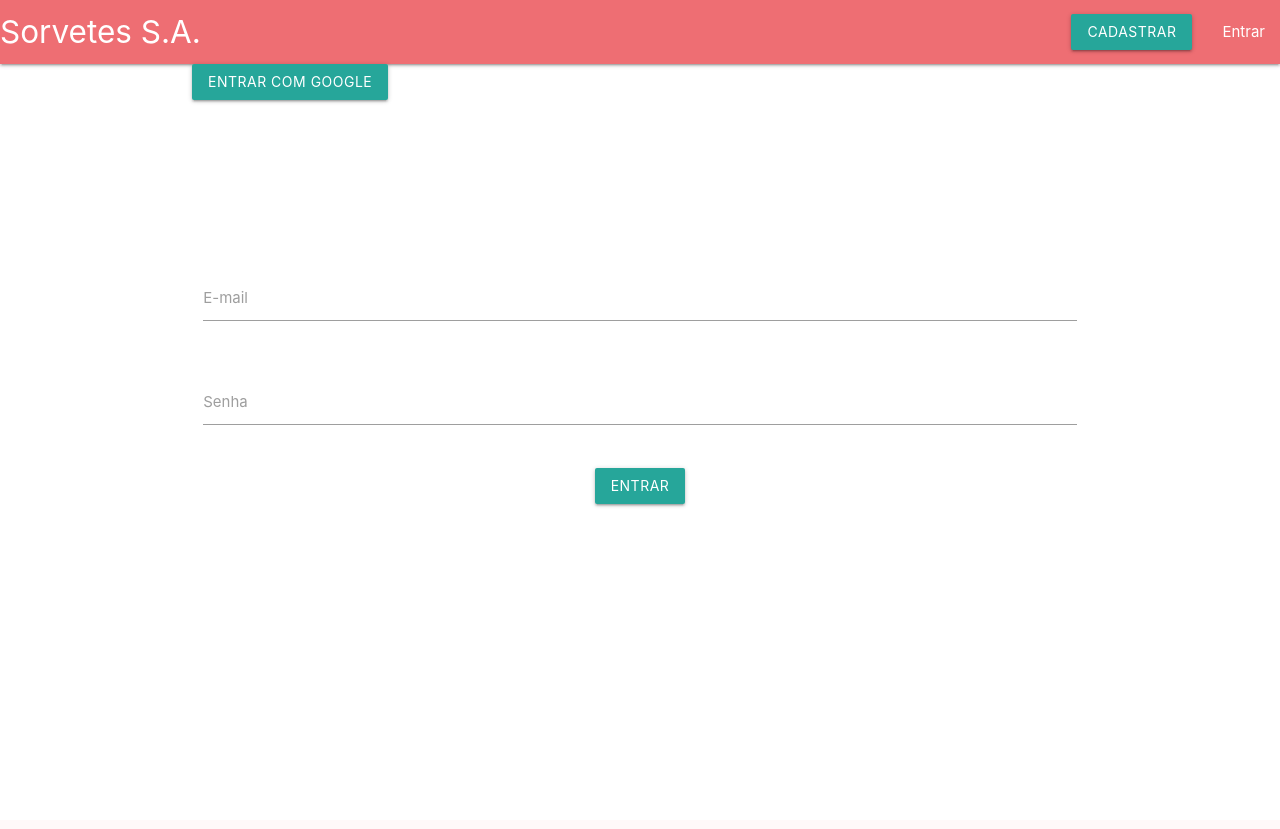
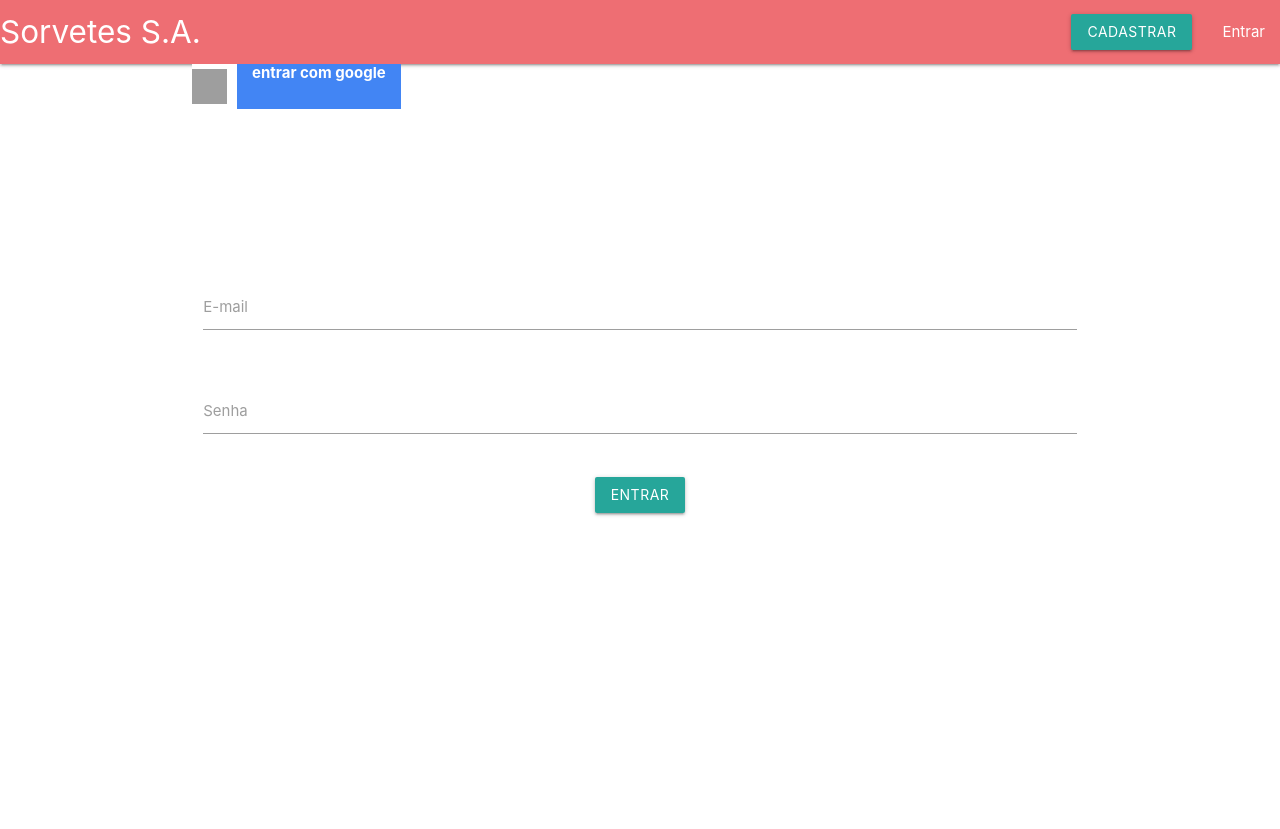
Before and after one commit to ClaudioToledoGHT/DSI, a Flask app: page / in a window 1280 px wide. Before the commit the page ends 507 px from the top, so only its background shows below. Run offline with Flask 2, Linux system fonts and the light colour scheme; data that the repository does not hold is empty; parts of the project's set-up code (start-up, migrations or seed data) failed here and were passed over; grey boxes are pictures that could not be loaded.

Commit message:
google auth btn

```diff
--- a/app/auth/templates/login.html
+++ b/app/auth/templates/login.html
@@ -27,7 +27,15 @@
     {% endif %}
 
     <form action="./google/login" method="POST" class="">
-        <button type="submit" class="waves-effect waves-light btn">entrar com google</button>
+        <button type="submit" class="google-btn" style="background-color: #4285f4;color: white;display: flex;border: none;margin: 0;padding: 0;height: 45px;">
+            <div class="google-btn-logo" style="background-color: white;height: 45px;">
+                <img src="https://avatars.githubusercontent.com/in/40688?v=4" width="35" height="35" style="margin-top: 5px;margin-right: 10px;">
+            </div>
+            <div class="waves-effect">
+                <p style="padding-left: 15px;padding-right: 15px; font-weight: bold;">entrar com google</p>
+            </div>
+
+        </button>
     </form>
 
     <form action="./login" method="POST" class="login-container">
```
